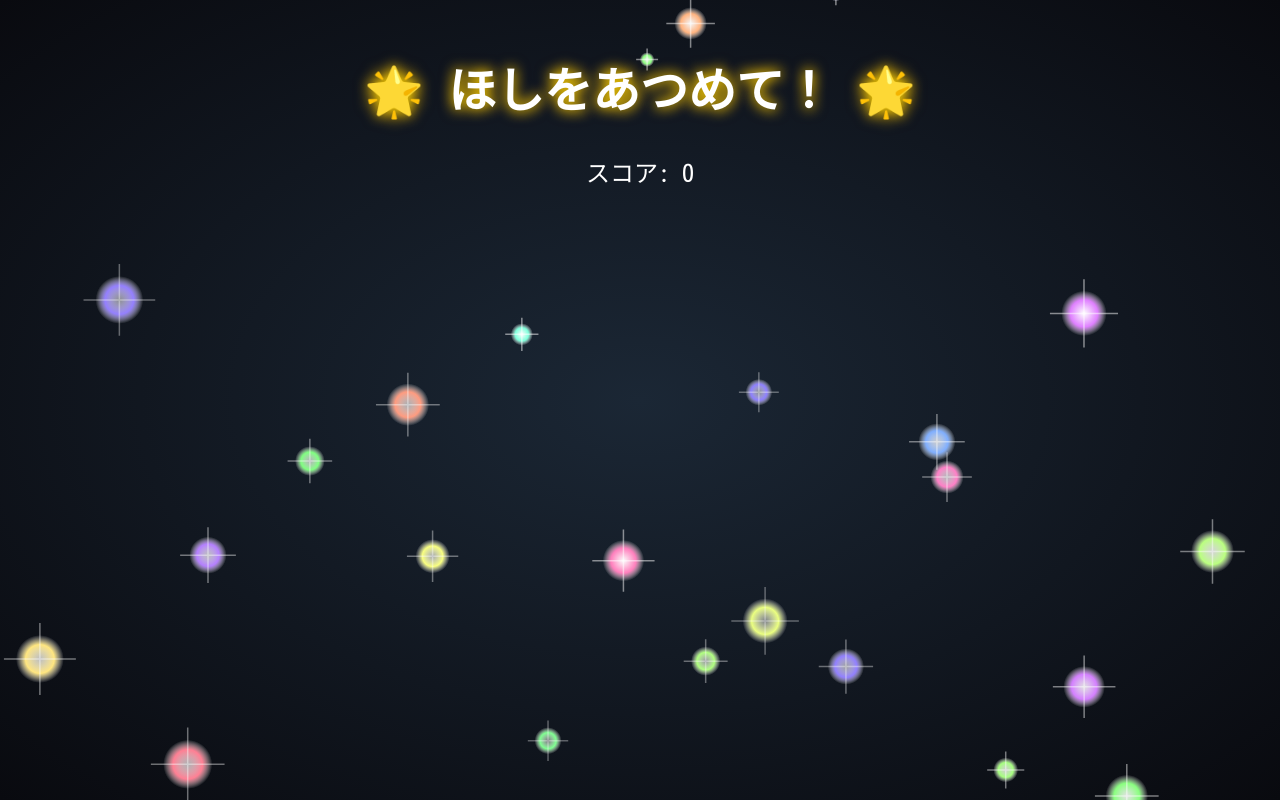
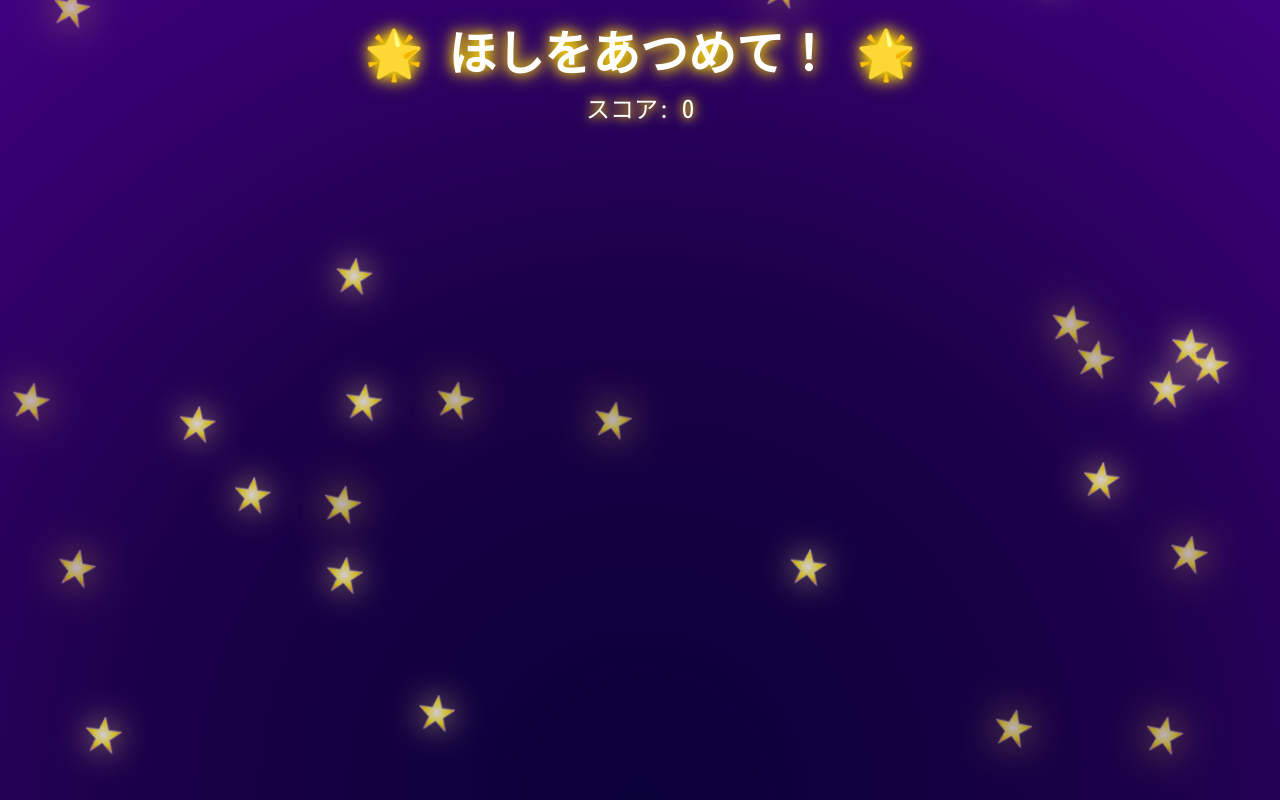
Before and after one commit to 20031023-cjc/game, a plain HTML site: page index.html in a window 1280 px wide. Drawn offline with Linux system fonts and the light colour scheme.

Commit message:
Update index.html

```diff
--- a/index.html
+++ b/index.html
@@ -4,172 +4,204 @@
 <meta charset="UTF-8" />
 <meta name="viewport" content="width=device-width, initial-scale=1" />
 <title>ほしをあつめて！</title>
-<link href="https://fonts.googleapis.com/css2?family=Kosugi+Maru&display=swap" rel="stylesheet" />
 <style>
-  /* 字体和背景 */
-  body {
-    margin: 0; padding: 0; overflow: hidden;
+  @import url('https://fonts.googleapis.com/css2?family=Kosugi+Maru&display=swap');
+
+  body, html {
+    margin: 0; padding: 0; height: 100%;
+    background: radial-gradient(circle at bottom, #0a0038, #1b0048, #40007f);
     font-family: 'Kosugi Maru', sans-serif;
-    background: linear-gradient(to top, #0f2027, #203a43, #2c5364);
-    color: white;
+    overflow: hidden;
+    user-select: none;
   }
 
-  /* 顶部游戏信息 */
-  .game-container {
-    position: absolute;
-    top: 20px;
-    left: 50%;
+  .game-header {
+    position: fixed;
+    top: 15px; left: 50%;
     transform: translateX(-50%);
+    color: #fff;
     text-align: center;
-    z-index: 10;
+    z-index: 1000;
+    text-shadow: 0 0 8px #ffd700, 0 0 15px #ffea00;
   }
-  .title {
-    font-size: 3em;
-    text-shadow: 0 0 10px gold;
+  .game-header h1 {
+    font-size: 3rem;
+    margin: 0;
     animation: glow 2s ease-in-out infinite alternate;
   }
-  .score {
-    font-size: 1.5em;
-    margin-top: 10px;
-  }
-  @keyframes glow {
-    from {
-      text-shadow: 0 0 5px gold;
-    }
-    to {
-      text-shadow: 0 0 20px gold, 0 0 30px orange;
-    }
+  .game-header p {
+    margin: 5px 0 0;
+    font-size: 1.5rem;
   }
 
-  /* 全屏画布 */
-  canvas {
-    display: block;
+  @keyframes glow {
+    from { text-shadow: 0 0 6px #ffd700, 0 0 12px #ffea00; }
+    to { text-shadow: 0 0 18px #ffd700, 0 0 28px #ffea00; }
+  }
+
+  #starfield {
     position: fixed;
-    top: 0; left: 0;
     width: 100vw;
     height: 100vh;
-    z-index: 1;
-    background: radial-gradient(ellipse at center, #1b2735 0%, #090a0f 100%);
+    overflow: visible;
+    top: 0; left: 0;
+    pointer-events: none; /* 让动画星星不阻挡点击 */
   }
+
+  /* 星星容器 - 用来控制点击区域 */
+  .star {
+    position: absolute;
+    cursor: pointer;
+    pointer-events: auto; /* 允许点击 */
+    user-select: none;
+    transform-origin: center;
+    will-change: transform;
+  }
+
+  /* 星星动画 */
+  .star svg {
+    display: block;
+    width: 40px;
+    height: 40px;
+    filter: drop-shadow(0 0 5px #fff);
+    animation: twinkle 3s ease-in-out infinite;
+  }
+  .star:nth-child(odd) svg {
+    animation-duration: 4s;
+  }
+  @keyframes twinkle {
+    0%, 100% { opacity: 1; transform: scale(1) rotate(0deg); filter: drop-shadow(0 0 10px #fff); }
+    50% { opacity: 0.6; transform: scale(1.1) rotate(15deg); filter: drop-shadow(0 0 20px #ffdd00); }
+  }
+
 </style>
 </head>
 <body>
 
-<div class="game-container">
-  <h1 class="title">🌟 ほしをあつめて！ 🌟</h1>
-  <p class="score">スコア: <span id="score">0</span></p>
+<div class="game-header">
+  <h1>🌟 ほしをあつめて！ 🌟</h1>
+  <p>スコア: <span id="score">0</span></p>
 </div>
 
-<canvas id="backgroundCanvas"></canvas>
+<div id="starfield"></div>
 
 <script>
-  const canvas = document.getElementById("backgroundCanvas");
-  const ctx = canvas.getContext("2d");
+  const starfield = document.getElementById('starfield');
+  const scoreEl = document.getElementById('score');
   let score = 0;
-  const scoreEl = document.getElementById("score");
+  let starsCount = 25;
+  let stars = [];
 
-  function resize() {
-    canvas.width = window.innerWidth;
-    canvas.height = window.innerHeight;
+  // SVG 星星路径（五角星）
+  const starSVG = `<svg viewBox="0 0 64 64" fill="none" xmlns="http://www.w3.org/2000/svg" aria-hidden="true">
+  <defs>
+    <radialGradient id="grad" cx="50%" cy="50%" r="50%">
+      <stop offset="0%" stop-color="#fff" />
+      <stop offset="70%" stop-color="#ffea00" />
+      <stop offset="100%" stop-color="#ff8c00" />
+    </radialGradient>
+  </defs>
+  <polygon points="32 5 39.09 24.26 59 24.26 42.36 38.74 48.45 58 32 43.52 15.55 58 21.64 38.74 5 24.26 24.91 24.26" fill="url(#grad)" stroke="#fff" stroke-width="1"/>
+  </svg>`;
+
+  function random(min, max) {
+    return Math.random() * (max - min) + min;
   }
-  window.addEventListener("resize", resize);
-  resize();
 
-  class Star {
-    constructor() {
-      this.reset();
-    }
+  function createStar() {
+    const star = document.createElement('div');
+    star.classList.add('star');
+    star.innerHTML = starSVG;
 
-    reset() {
-      this.x = Math.random() * canvas.width;
-      this.y = -20;
-      this.size = Math.random() * 18 + 7;
-      this.speed = Math.random() * 2 + 1 + score * 0.1; // 速度随分数加快
-      this.clicked = false;
-      this.color = `hsl(${Math.random() * 360}, 100%, 75%)`;
-      this.twinkle = Math.random() * 1000;
-    }
+    // 设置初始位置和大小
+    star.style.left = random(0, window.innerWidth - 40) + 'px';
+    star.style.top = '-50px'; // 从屏幕上方开始掉落
+    star.style.width = random(30, 50) + 'px';
+    star.style.height = star.style.width;
 
-    update(deltaTime) {
-      this.y += this.speed * (deltaTime / 16);
-      this.twinkle += deltaTime;
-      if (this.twinkle > 2000) this.twinkle = 0;
-      if (this.y > canvas.height + this.size) this.reset();
-    }
+    // 自定义属性
+    star.speed = random(1, 3) + score * 0.1; // 下落速度，分数越高越快
+    star.clicked = false;
 
-    draw(ctx) {
-      // 画星星主体
-      const glow = 0.7 + 0.3 * Math.sin(this.twinkle / 200);
-      ctx.save();
-      ctx.beginPath();
-      const gradient = ctx.createRadialGradient(this.x, this.y, 0, this.x, this.y, this.size);
-      gradient.addColorStop(0, `rgba(255, 255, 255, ${glow})`);
-      gradient.addColorStop(0.6, this.color);
-      gradient.addColorStop(1, 'rgba(255, 255, 255, 0)');
-      ctx.fillStyle = gradient;
-      ctx.arc(this.x, this.y, this.size, 0, Math.PI * 2);
-      ctx.fill();
-      ctx.restore();
+    // 动画效果 - 轻微左右摆动
+    star.animate([
+      { transform: 'translateX(0)' },
+      { transform: `translateX(${random(-20, 20)}px)` },
+      { transform: 'translateX(0)' }
+    ], {
+      duration: random(3000, 6000),
+      iterations: Infinity,
+      easing: 'ease-in-out'
+    });
 
-      // 星光小闪
-      ctx.save();
-      ctx.strokeStyle = `rgba(255, 255, 255, ${0.2 + 0.3 * glow})`;
-      ctx.lineWidth = 1.5;
-      ctx.beginPath();
-      ctx.moveTo(this.x - this.size * 1.5, this.y);
-      ctx.lineTo(this.x + this.size * 1.5, this.y);
-      ctx.moveTo(this.x, this.y - this.size * 1.5);
-      ctx.lineTo(this.x, this.y + this.size * 1.5);
-      ctx.stroke();
-      ctx.restore();
-    }
+    starfield.appendChild(star);
+    stars.push(star);
+  }
 
-    isClicked(mx, my) {
-      const dx = this.x - mx;
-      const dy = this.y - my;
-      return Math.sqrt(dx * dx + dy * dy) < this.size;
+  function resetStar(star) {
+    star.style.left = random(0, window.innerWidth - 40) + 'px';
+    star.style.top = '-50px';
+    star.speed = random(1, 3) + score * 0.1;
+    star.clicked = false;
+  }
+
+  function updateStars() {
+    stars.forEach(star => {
+      if (star.clicked) return;
+      let currentTop = parseFloat(star.style.top);
+      currentTop += star.speed;
+      if (currentTop > window.innerHeight) {
+        resetStar(star);
+      } else {
+        star.style.top = currentTop + 'px';
+      }
+    });
+    requestAnimationFrame(updateStars);
+  }
+
+  function onClick(e) {
+    const rect = starfield.getBoundingClientRect();
+    const x = e.clientX - rect.left;
+    const y = e.clientY - rect.top;
+
+    // 逆序检测，避免点击重叠星星时点不到上层
+    for (let i = stars.length - 1; i >= 0; i--) {
+      const star = stars[i];
+      if (star.clicked) continue;
+
+      // 点击范围扩大1.8倍，实际星星40px，点击区域大约72px
+      const starX = star.offsetLeft + 20; // 中心点x
+      const starY = star.offsetTop + 20;  // 中心点y
+      const dx = x - starX;
+      const dy = y - starY;
+      const dist = Math.sqrt(dx*dx + dy*dy);
+      if (dist < 36) { // 36px半径，点大了点
+        star.clicked = true;
+        score++;
+        scoreEl.textContent = score;
+        resetStar(star);
+
+        // 每10分加5颗星，最多150颗
+        if (score % 10 === 0 && stars.length < 150) {
+          for(let j=0;j<5;j++) createStar();
+        }
+        break;
+      }
     }
   }
 
-  const stars = [];
-  function addStars(n) {
-    for (let i = 0; i < n; i++) stars.push(new Star());
+  // 初始化星星
+  for(let i=0; i<starsCount; i++) {
+    createStar();
   }
-  addStars(25);
 
-  let lastTime = 0;
-  function animate(time = 0) {
-    const deltaTime = time - lastTime;
-    lastTime = time;
+  updateStars();
 
-    ctx.clearRect(0, 0, canvas.width, canvas.height);
-    for (const star of stars) {
-      star.update(deltaTime);
-      star.draw(ctx);
-    }
+  starfield.addEventListener('click', onClick);
 
-    requestAnimationFrame(animate);
-  }
-  animate();
-
-  canvas.addEventListener("click", (e) => {
-    const rect = canvas.getBoundingClientRect();
-    const mx = e.clientX - rect.left;
-    const my = e.clientY - rect.top;
-
-    for (const star of stars) {
-      if (!star.clicked && star.isClicked(mx, my)) {
-        star.clicked = true;
-        score++;
-        scoreEl.textContent = score;
-        star.reset();
-
-        // 随分数增加，提高星星数和速度
-        if (score % 10 === 0 && stars.length < 150) {
-          addStars(5);
-        }
-      }
-    }
+  window.addEventListener('resize', () => {
+    // 窗口变动时防止星星超出视口，重置所有星星位置
+    stars.forEach(resetStar);
   });
 </script>
 
```
